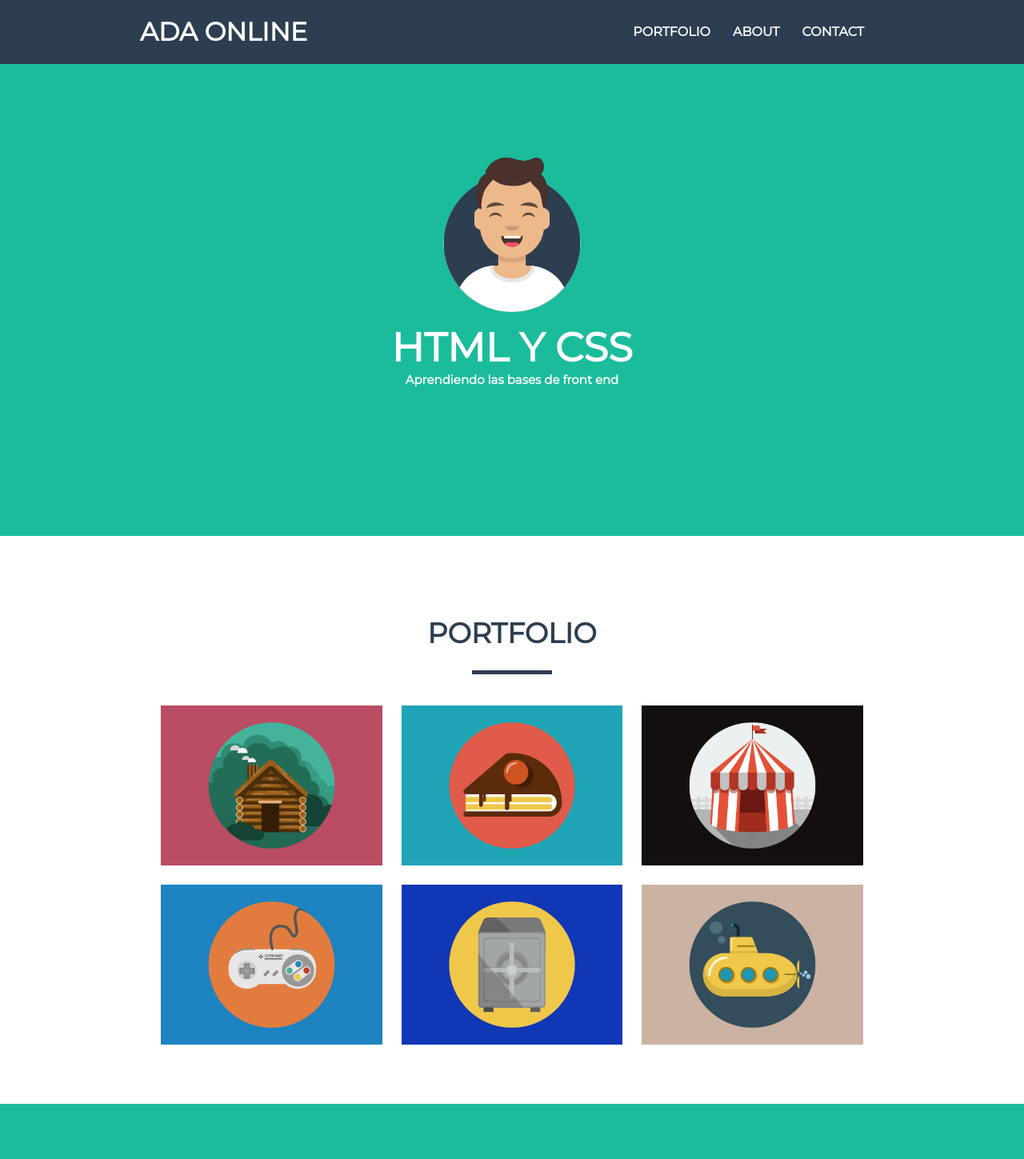
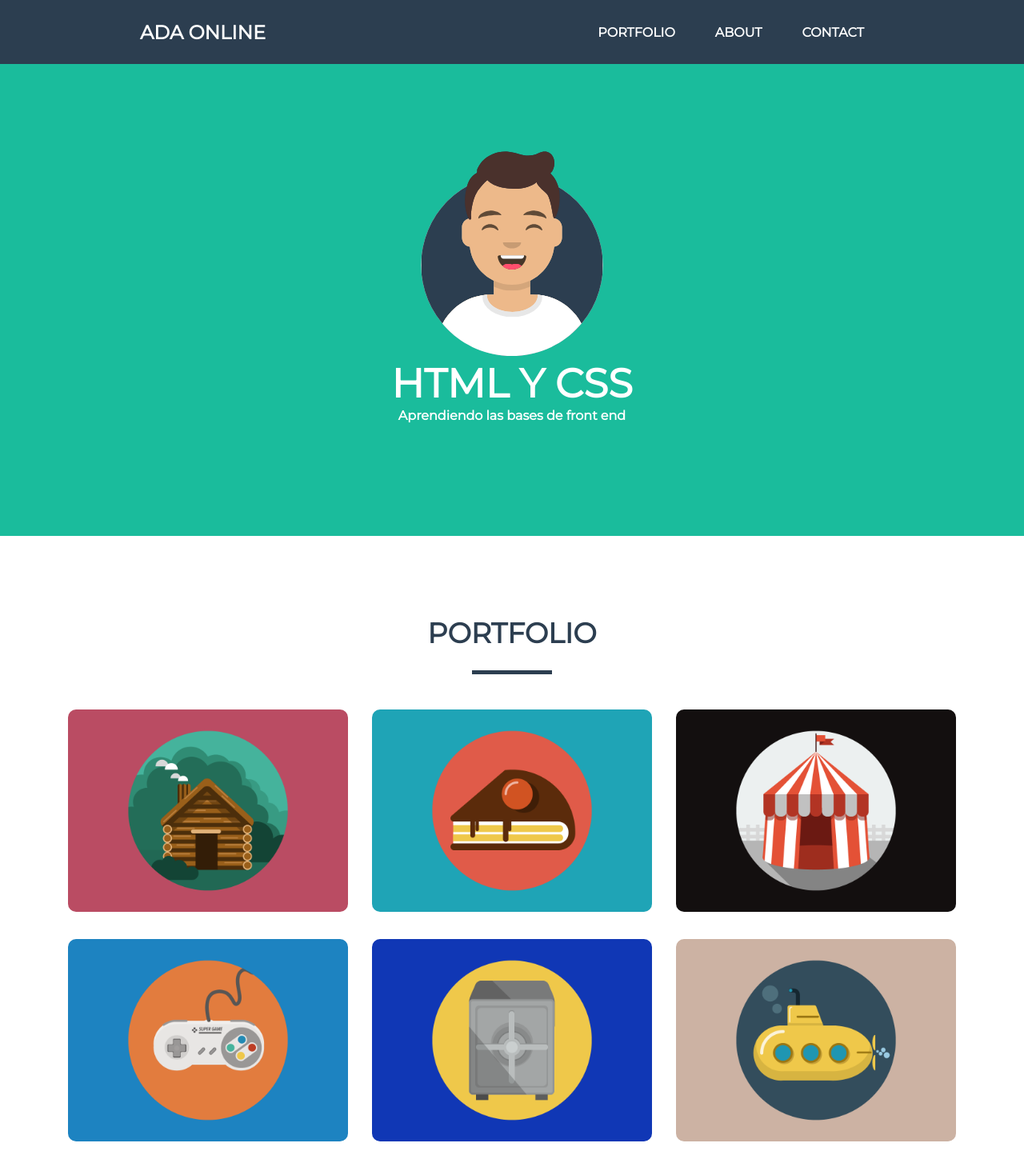
Before and after one commit to gperaltaantunez/portfolioada, a plain HTML site: page index.html in a window 1280 px wide. Shown: the top 1449 px of the page at 80% size. Drawn offline with Linux system fonts and the light colour scheme.

Commit message:
Agregue responsive

```diff
--- a/index.html
+++ b/index.html
@@ -3,68 +3,74 @@
 
 <head>
     <meta charset="UTF-8">
+    <meta name="viewport" content="width=device-width, initial-scale=1.0">
+    <meta http-equiv="X-UA-Compatible" content="ie=edge">
     <title>Mi CV Online</title>
     <link rel="stylesheet" href="style.css">
 </head>
 
 <body>
 
-    <div class="header">
-        <div class="adaonline">
-            <h1>ADA ONLINE</h1>
-        </div>
-        <div class="botones">
-            <a href="#seccion-portfolio">
-                <p>PORTFOLIO</p>
-            </a>
-            <a href="#seccion-about">
-                <p>ABOUT</p>
-            </a>
-            <a href="#seccion-contacto">
-                <p>CONTACT</p>
+    <!-- NAVIGATION -->
+
+    <nav class="navbar">
+        <div class="navbar-brand">
+            <a href="#header-content">
+                <h1>ADA ONLINE</h1>
             </a>
         </div>
-    </div>
-    <div class="principal">
-        <img src="./Imagenes/foto.svg">
+        <ul class="navbar-options">
+            <li class="navbar-list"><a href="#seccion-portfolio">PORTFOLIO</a></li>
+            <li class="navbar-list"><a href="#seccion-about">ABOUT</a></li>
+            <li class="navbar-list"><a href="#seccion-contacto">CONTACT </a></li>
+        </ul>
+        <button class="navbar-button">MENU</button>
+    </nav>
+
+    <!-- HEADER -->
+
+    <header id="header-content">
+        <img class="img-profile" alt="Profile picture" src="./Imagenes/foto.svg">
         <h2>HTML Y CSS</h2>
         <h3>Aprendiendo las bases de front end</h3>
-    </div>
-    <div id="seccion-portfolio">
+    </header>
+
+    <!-- SECTIONS -->
+
+    <section id="seccion-portfolio">
         <h4>PORTFOLIO</h4>
         <div class="linea-portfolio"></div>
-        <div>
-            <img src="./Imagenes/cabin.png">
-            <img src="./Imagenes/cake.png">
-            <img src="./Imagenes/circus.png">
+        <div class="flex-container">
+            <div class="img-flex-item"><img alt="Cabin Picture" src="./Imagenes/cabin.png"></div>
+            <div class="img-flex-item"><img alt="Cake Picture" src="./Imagenes/cake.png"></div>
+            <div class="img-flex-item"><img alt="Circus Picture" src="./Imagenes/circus.png"></div>
+            <div class="img-flex-item"><img alt="Game Picture" src="./Imagenes/game.png"></div>
+            <div class="img-flex-item"><img alt="Safe Picture" src="./Imagenes/safe.png"></div>
+            <div class="img-flex-item"><img alt="Submarine Picture" src="./Imagenes/submarine.png"></div>
         </div>
-        <div>
-            <img src="./Imagenes/game.png">
-            <img src="./Imagenes/safe.png">
-            <img src="./Imagenes/submarine.png">
-        </div>
-    </div>
-    <div id="seccion-about">
+    </section>
+    <section id="seccion-about">
         <h5>ABOUT</h5>
         <div class="linea-about"></div>
-        <div class="text-about1">Lorem ipsum dolor sit amet consectetur adipisicing elit. Alias aperiam vel, corrupti
+        <article class="text-about1">Lorem ipsum dolor sit amet consectetur adipisicing elit. Alias aperiam vel,
+            corrupti
             cupiditate totam, ut,
             odio deserunt ad aliquam esse illum. Vitae rem repellat, consectetur reprehenderit dignissimos nulla tenetur
-            amet.</div>
-        <div class="text-about2">Lorem ipsum dolor sit amet consectetur adipisicing elit. Error deleniti, earum possimus
-            consectetur officia
-            ducimus totam quia laboriosam illum modi, aliquam animi repudiandae, mollitia ratione dolorum voluptate
-            harum quis laudantium.</div>
-    </div>
-    <div id="seccion-contacto">
+            amet.</article>
+        <article class="text-about2">Lorem ipsum dolor sit amet consectetur adipisicing elit. Alias aperiam vel,
+            corrupti cupiditate totam, ut, odio deserunt ad aliquam esse illum. Vitae rem repellat, consectetur
+            reprehenderit dignissimos nulla tenetur
+            amet.</article>
+    </section>
+    <section id="seccion-contacto">
         <div class="header_form">
-            <h6>CONTACT ME</h6>
+            <h4>CONTACT ME</h4>
             <div class="linea-contact"></div>
         </div>
         <div class="form_contacto">
             <form action="/contacto" method="post">
                 <label><input type="text" name="name" placeholder="Name" required="Please enter your name"></label>
-                <label><input type="text" name="email" placeholder="Email Address"
+                <label><input type="email" name="email" placeholder="Email Address"
                         required="Please enter your email address"></label>
                 <label><input type="number" name="phone_number" placeholder="Phone Number"
                         required="Please enter your phone number"></label>
@@ -72,7 +78,7 @@
                 <div class="send"><input type="submit" value="Send"></div>
             </form>
         </div>
-    </div>
+    </section>
 </body>
 
 </html>
--- a/style.css
+++ b/style.css
@@ -8,10 +8,81 @@ html {
     margin: 0;
 }
 
+/*==== NAVIGATION ====*/
+
 h1 {
     font-family: 'Montserrat', sans-serif;
     color: #ffffff;
     display: inline-block;
+}
+
+.navbar {
+    display: flex;
+    align-items: center;
+    background-color: #2c3e50;
+    height: 80px;
+    font-size: 16px;
+    position: fixed;
+    width: 100%;
+}
+
+ul {
+    list-style: none;
+}
+
+.navbar-list {
+    font-family: 'Montserrat', sans-serif;
+    color: #ffffff;
+    font-size: 16px;
+    padding-right: 25px;
+    padding-left: 25px;
+    font-weight: 800;
+}
+
+.navbar-list a {
+    color: inherit;
+    text-decoration: none;
+}
+
+.navbar-brand {
+    margin-left: auto;
+    margin-right: auto;
+}
+
+.navbar-options {
+    display: flex;
+    margin-left: auto;
+    margin-right: auto;
+    font-size: 12px;
+}
+
+.navbar-button {
+    font-family: 'Montserrat', sans-serif;
+    font-size: 20px;
+    padding: 15px;
+    width: 100px;
+    border: none;
+    border-radius: 6px;
+    background-color: #1abc9c;
+    color: #ffffff;
+    position: absolute;
+    right: 10%;
+    top: 15%;
+    display: none;
+}
+
+/*==== HEADER ====*/
+
+#header-content {
+    background-color: #1abc9c;
+    text-align: center;
+    height: 390px;
+    padding-top: 180px;
+    padding-bottom: 100px;
+}
+
+.img-profile {
+    width: 250px;
 }
 
 h2 {
@@ -23,10 +94,12 @@ h2 {
 h3 {
     font-family: 'Montserrat', sans-serif;
     color: #ffffff;
-    font-size: 15px;
+    font-size: 16px;
 }
 
-h4, h6 {
+/*===== SECTIONS =====*/
+
+h4 {
     font-family: 'Montserrat', sans-serif;
     color: #2c3e50;
     font-size: 35px;
@@ -37,52 +110,6 @@ h5 {
     color: #ffffff;
     font-size: 35px;
     margin-bottom: 10px;
-}
-
-.header {
-    background-color: #2c3e50;
-    height: 80px;
-    font-size: 16px;
-    position: fixed;
-    width: 100%;
-}
-
-.adaonline {
-    margin-left: 175px;
-    padding-top: 20px;
-    width: 250px;
-    display: inline-block;
-}
-
-.botones {
-    display: inline-block;
-    margin-left: 500px;
-    font-size: 12px;
-    position: absolute;
-    top: 30px;
-    right: 175px;
-}
-
-.principal {
-    background-color: #1abc9c;
-    text-align: center;
-    height: 390px;
-    padding-top: 180px;
-    padding-bottom: 100px;
-}
-
-img {
-    height: 200px;
-    margin: 10px;
-}
-
-p {
-    font-family: 'Montserrat', sans-serif;
-    color: #ffffff;
-    font-size: 16px;
-    display: inline-block;
-    padding-right: 25px;
-    font-weight: 800;
 }
 
 #seccion-portfolio {
@@ -99,6 +126,22 @@ p {
     height: 2px;
     text-align: center;
     display: inline-block;
+}
+
+.flex-container {
+    display: flex;
+    flex-wrap: wrap;
+    justify-content: center;
+}
+
+.img-flex-item img {
+    width: 350px;
+    margin: 15px;
+    border-radius: 10px;
+}
+
+img {
+    width: 100%;
 }
 
 #seccion-about {
@@ -123,10 +166,10 @@ p {
 .text-about1, .text-about2 {
     font-family: 'Montserrat', sans-serif;
     color: #ffffff;
-    font-size: 16px;
+    font-size: 18px;
     text-align: left;
     display: inline-block;
-    width: 40%;
+    width: 25%;
     margin: 3%;
 }
 
@@ -153,7 +196,7 @@ label {
     padding: 15px;
 }
 
-input[type=text], input[type=number], textarea {
+input[type=text], input[type=email], input[type=number], textarea {
     font-family: 'Montserrat', sans-serif;
     font-size: 20px;
     width: 700px;
@@ -172,7 +215,6 @@ input[type=submit] {
     border-radius: 6px;
     background-color: #1abc9c;
     color: #ffffff;
-    position: relative;
 }
 
 input[type=submit]:hover {
@@ -180,5 +222,23 @@ input[type=submit]:hover {
 }
 
 .send {
-    padding: 15px;
+    padding: 15px 0px 15px 15px;
 }
+
+@media (max-width: 992px) {
+    .navbar-brand {
+        margin-left: 25px;
+    }
+
+    .navbar-options {
+        display: none;
+    }
+
+    .navbar-button {
+        display: block;
+    }
+    .text-about1, .text-about2 {
+        display: block;
+        width: 90%;
+    }
+}
```
